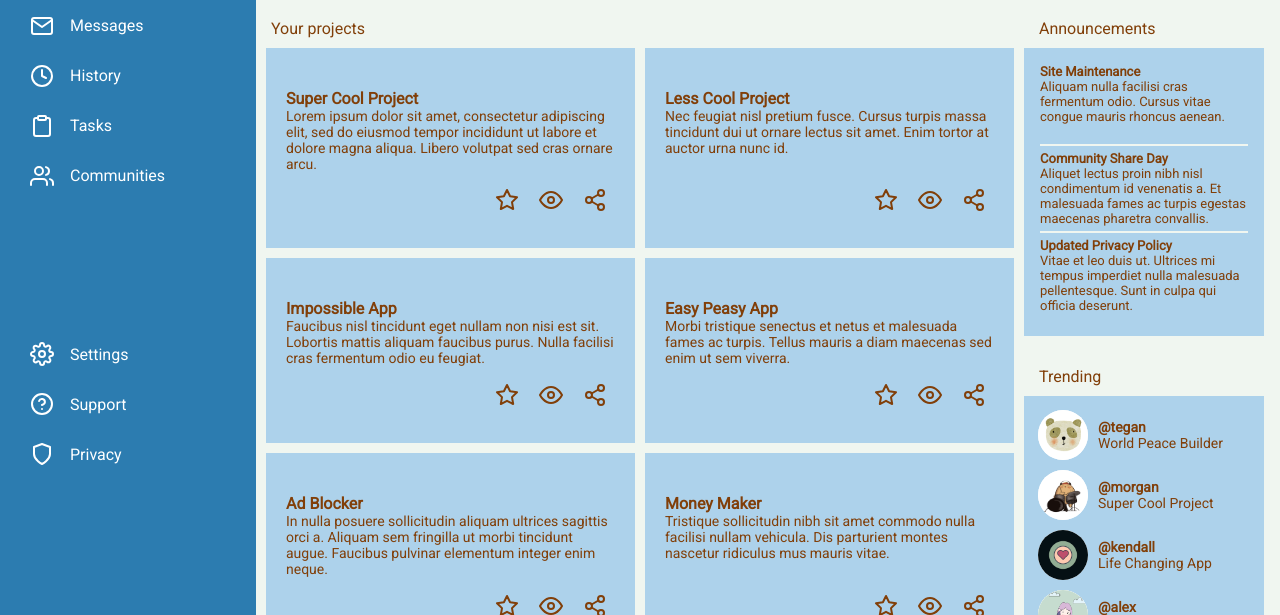
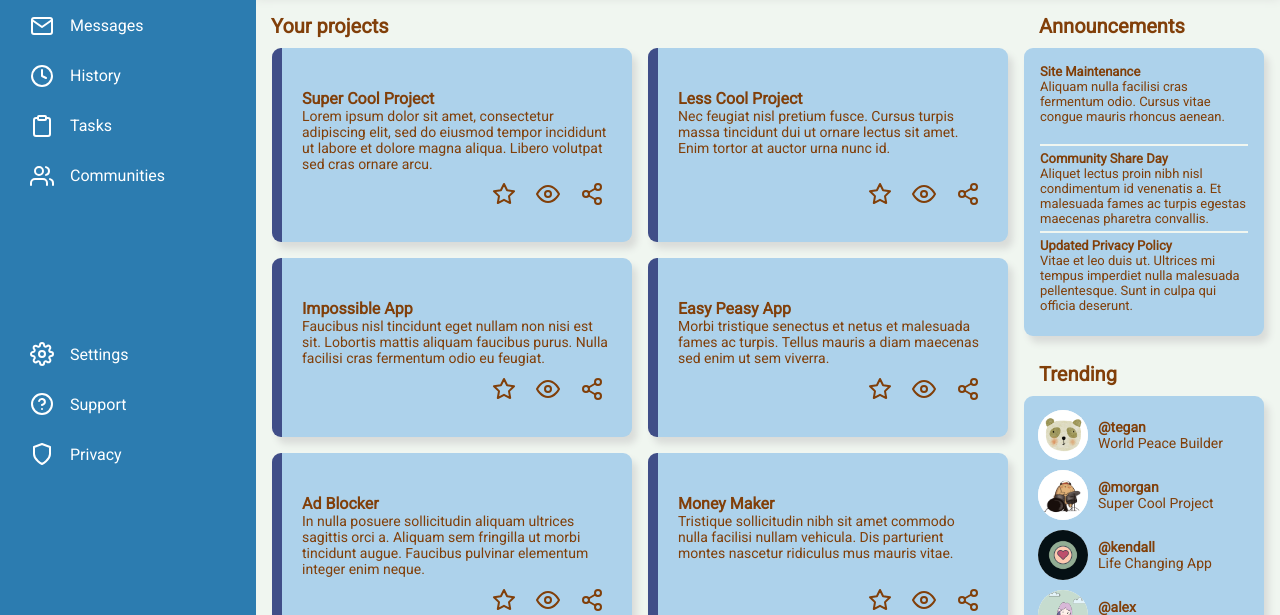
Before and after one commit to JacksonTeller/odin-admin-dashboard, a plain HTML site: page index.html in a window 1280 px wide. Shown: the part 185-800 px from the top of the page. Drawn offline with Linux system fonts and the light colour scheme.

Commit message:
Setup colors for icons, border-radius for cards, add box-shadow

```diff
--- a/index.html
+++ b/index.html
@@ -60,7 +60,7 @@
         </div>
     </div>
     <div class="inside-container">
-        <div class="project-header">Your projects</div>
+        <div class="project-header"><strong>Your projects</strong></div>
         <div class="projects">
             <div class="project-card">
                 <div class="card-header"><strong>Super Cool Project</strong></div>
@@ -117,7 +117,7 @@
                 </div>
             </div>
         </div>
-        <div class="announcements-header">Announcements</div>
+        <div class="announcements-header"><strong>Announcements</strong></div>
         <div class="announcements">
             <div class="announce-1">
                 <div class="announce-header"><strong>Site Maintenance</strong></div>
@@ -132,7 +132,7 @@
                 <div class="announce-text">Vitae et leo duis ut. Ultrices mi tempus imperdiet nulla malesuada pellentesque. Sunt in culpa qui officia deserunt.</div>
             </div>
         </div>
-        <div class="trending-header">Trending</div>
+        <div class="trending-header"><strong>Trending</strong></div>
         <div class="trending">
             <div class="trend-line">
                 <div class="trend-ava"><img src="./imgs/animal-7024080_640.png" alt="panda"></div>
--- a/style.css
+++ b/style.css
@@ -3,8 +3,9 @@
 body {
     height: 100vh;
     margin: 0;
-    font-family: 'Roboto', sans-serif;
+    font-family: 'Roboto', sans-serif, -apple-system, BlinkMacSystemFont, "Segoe UI", Helvetica, Arial, sans-serif, "Apple Color Emoji", "Segoe UI Emoji", "Segoe UI Symbol";
     /* font-weight: 700; */
+    background-color: #f0f6f0;
     color: #813F09;
 
     display: grid;
@@ -73,6 +74,7 @@ label {
 
 .header-2 {
     background-color: #ADD2EB;
+    box-shadow: 0 10px 10px #d9dcd9;
 
     grid-column: 2 / 4;
     grid-row: 2;
@@ -186,7 +188,7 @@ li {
 }
 
 .inside-container {
-    background-color: #f0f6f0;
+    /* background-color: #f0f6f0; */
 
     grid-column: 2 / 4;
     grid-row: 3 / -1;
@@ -200,17 +202,18 @@ li {
 .project-header, .announcements-header, .trending-header {
     align-self: end;
     padding: 10px 15px;
+    font-size: 20px;
 }
 
 .projects {
-    padding: 0 10px 10px 10px;
+    padding: 0 16px 16px 16px;
 
     grid-column: 1;
     grid-row: 2 / -1;
 
     display: grid;
     grid-template-columns: repeat(auto-fit, minmax(250px, 1fr));
-    gap: 10px;
+    gap: 16px;
 }
 
 
@@ -222,6 +225,9 @@ li {
 .project-card {
     background-color: #ADD2EB;
     padding: 0 20px;
+    border-radius: 9px;
+    border-left: 10px solid #404e88;
+    box-shadow: 5px 7px 7px #d9dcd9;
 
     display: grid;
     grid-template-rows: 60px 2fr 60px;
@@ -255,6 +261,8 @@ li {
     margin-right: 16px;
     padding: 16px;
     font-size: 13px;
+    border-radius: 9px;
+    box-shadow: 5px 7px 7px #d9dcd9;
 
     grid-column: 2;
     grid-row: 2;
@@ -280,6 +288,8 @@ li {
     margin-bottom: 10px;
     padding: 14px;
     font-size: 14px;
+    border-radius: 9px;
+    box-shadow: 5px 7px 7px #d9dcd9;
 
     grid-column: 2;
     grid-row: 4;
```
